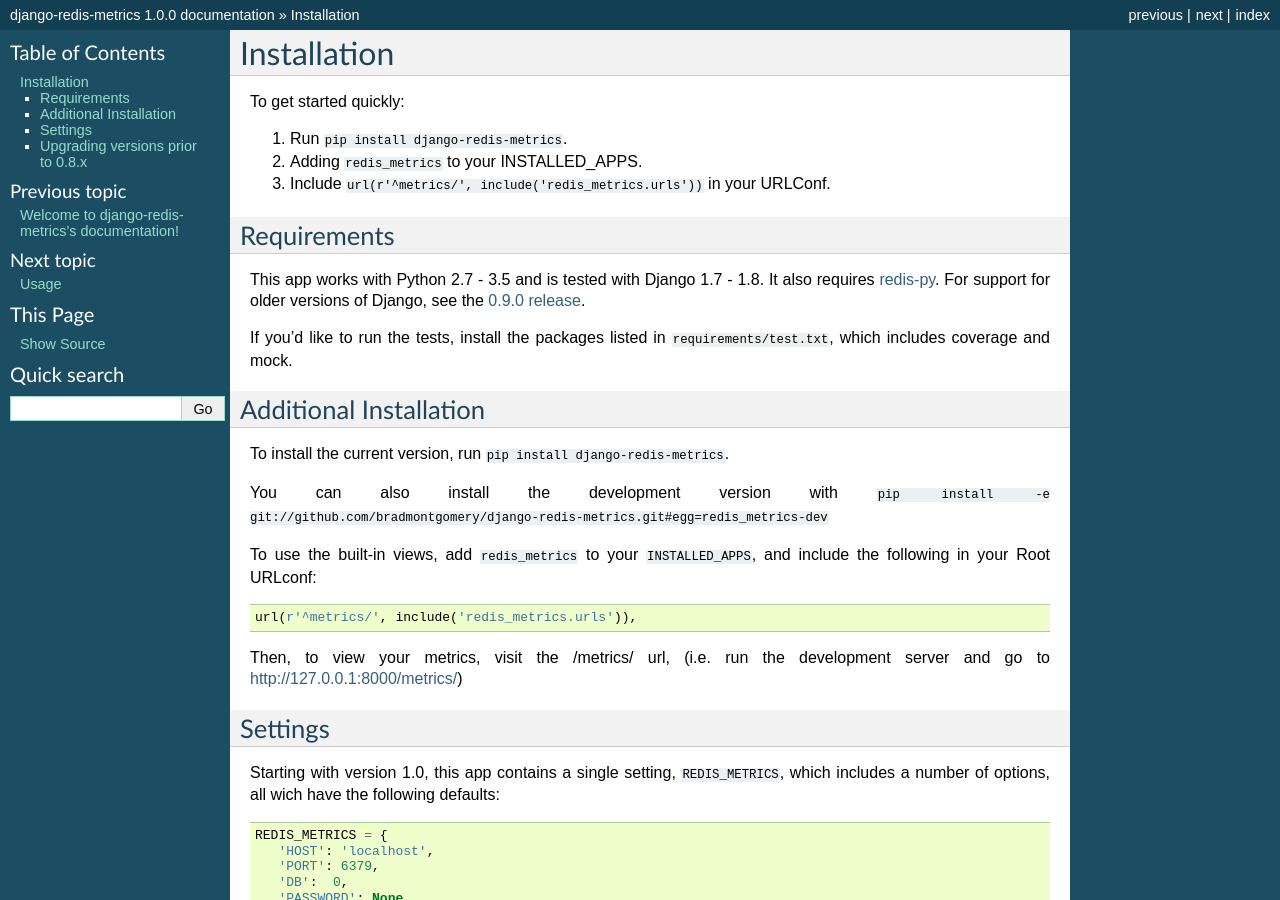
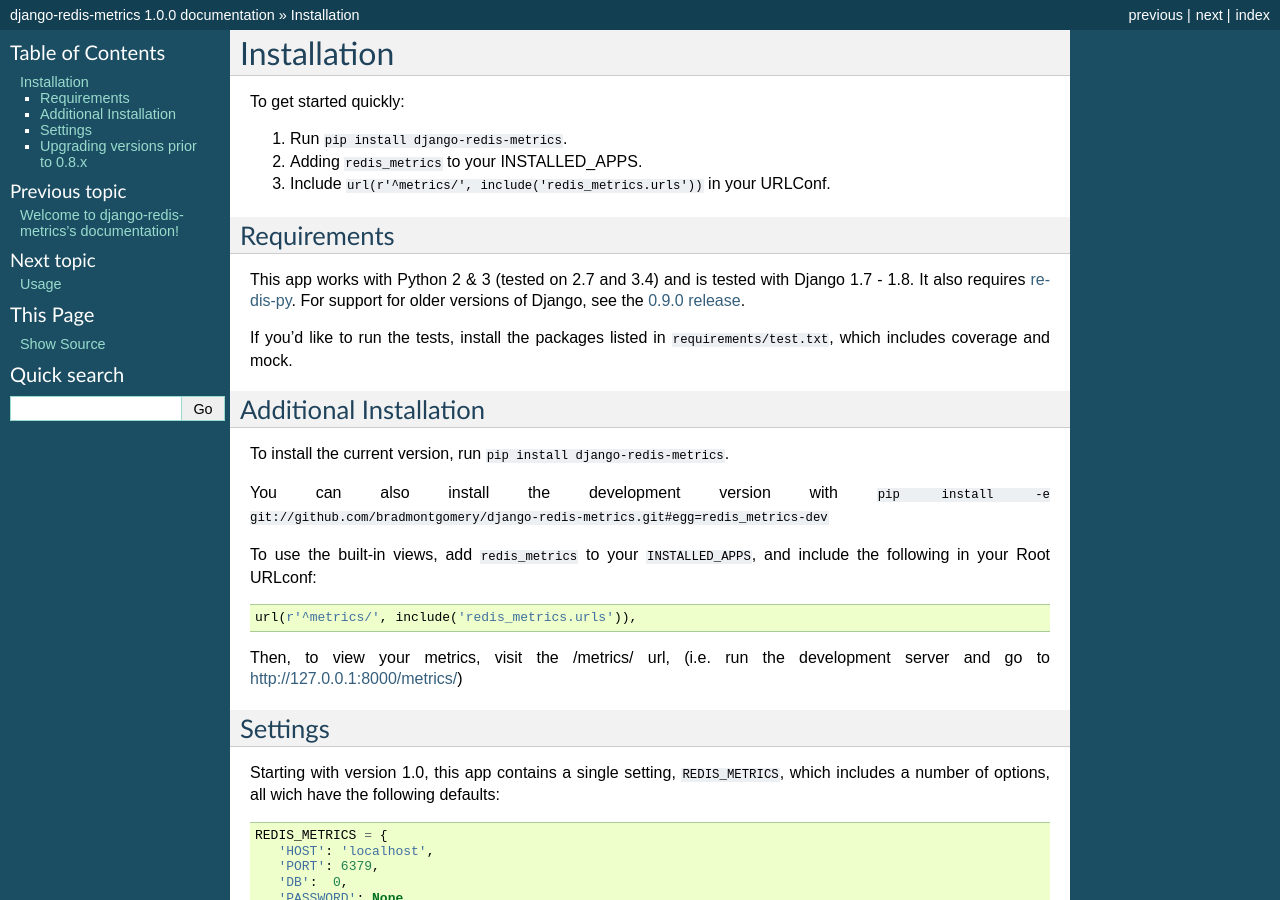
Before and after one commit to bradmontgomery/django-redis-metrics, a Sphinx documentation site: the page built from docs/installation.rst, in a window 1280 px wide and 900 px high. Built offline with Sphinx 7.4.7, drawn with Linux system fonts in a browser that asks for light colours.

```diff
--- a/README.rst
+++ b/README.rst
@@ -20,8 +20,8 @@ Here's a sneak peak at how it works::
 Compatibility
 -------------
 
-This app works with Python 2.7 - 3.5 and is tested with Django 1.7 - 1.8. For
-support for older versions of Django, see the
+This app works with Python 2 & 3 (tested on 2.7 and 3.4) and is tested with
+Django 1.7 - 1.8. For support for older versions of Django, see the
 `0.9.0 release <https://github.com/bradmontgomery/django-redis-metrics/releases/tag/0.9.0>`_.
 
 
--- a/docs/installation.rst
+++ b/docs/installation.rst
@@ -11,9 +11,9 @@ To get started quickly:
 Requirements
 ------------
 
-This app works with Python 2.7 - 3.5 and is tested with Django 1.7 - 1.8. It
-also requires `redis-py`_. For support for older versions of Django, see the
-`0.9.0 release <https://github.com/bradmontgomery/django-redis-metrics/releases/tag/0.9.0>`_.
+This app works with Python 2 & 3 (tested on 2.7 and 3.4) and is tested with
+Django 1.7 - 1.8. It also requires `redis-py`_. For support for older versions
+of Django, see the `0.9.0 release <https://github.com/bradmontgomery/django-redis-metrics/releases/tag/0.9.0>`_.
 
 If you'd like to run the tests, install the packages listed in
 ``requirements/test.txt``, which includes coverage and mock.
```
Also changed, not shown: .travis.yml.
